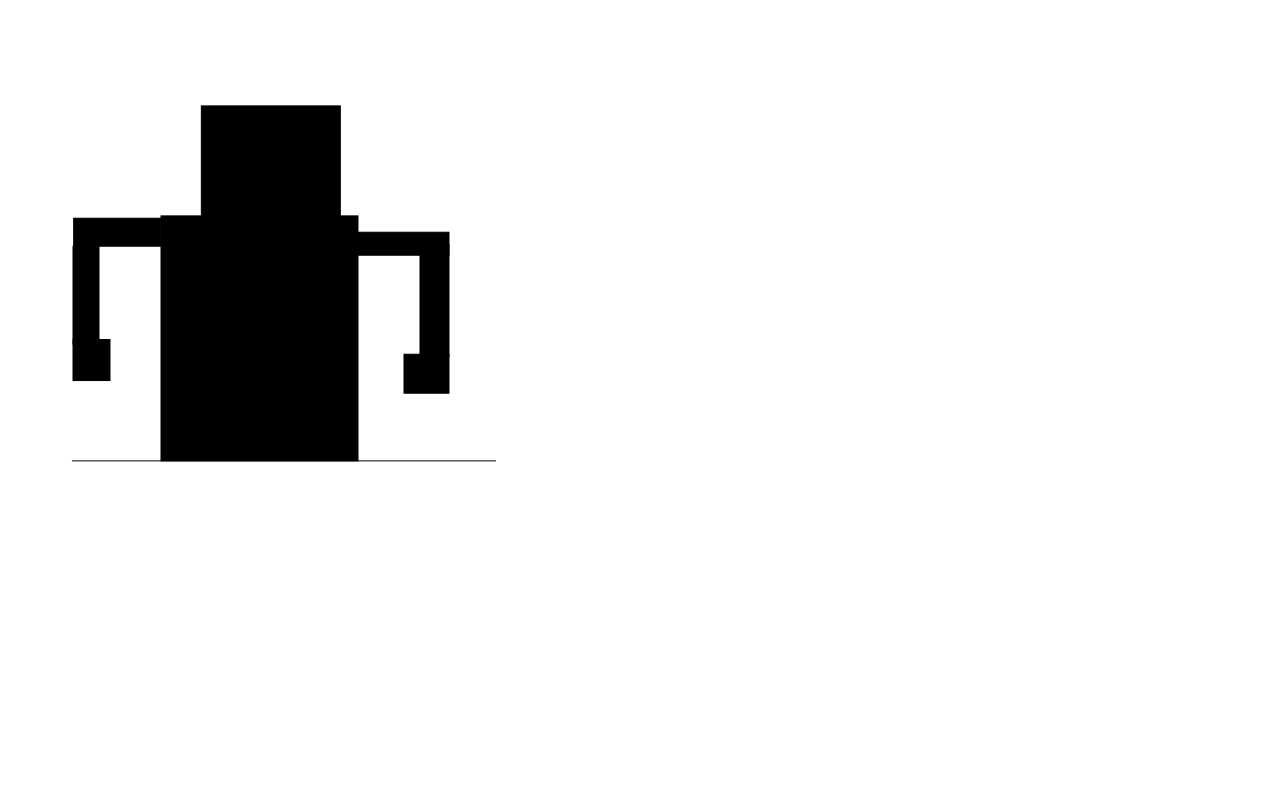
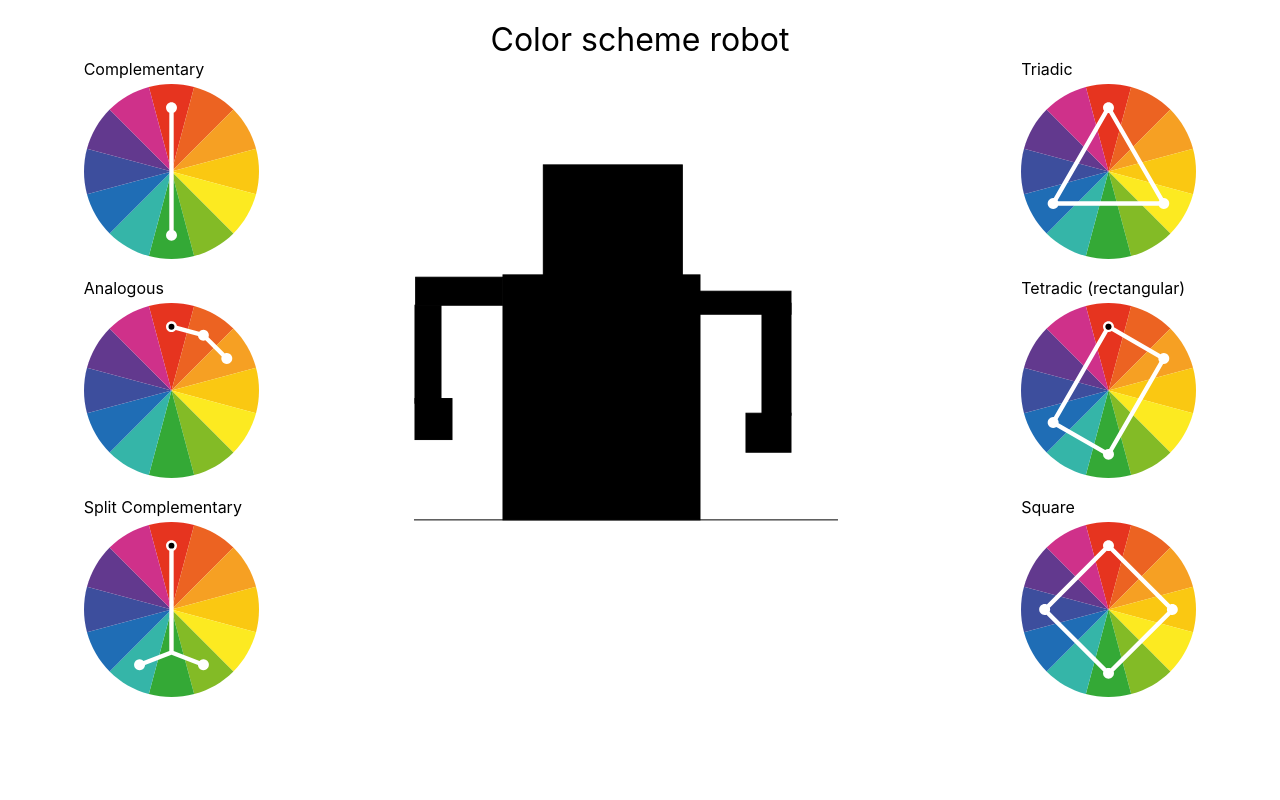
Before and after one commit to PayCra/color-robot, a React (Create React App) app: page / in a window 1280 px wide. Shown: the top 800 px of the page. Built offline with nearby package versions, Linux system fonts and the light colour scheme.

Commit message:
Distributed.

```diff
--- a/src/App.css
+++ b/src/App.css
@@ -1,36 +1,29 @@
-.App {
-    /*text-align: center;*/
+.Body {
+    /*display: flex;*/
+    /*align-items: center;*/
 }
 
-.Shape1 {
-    height: 50px;
-    width: 100px;
-    border-style: solid;
-    border-color: black;
-    border-width: 1px;
+.Container {
+    display: flex;
+    justify-content: space-evenly;
+    width: 100vw;
 }
 
-.Shape2 {
-    height: 30px;
-    width: 100px;
-    border-style: solid;
-    border-color: black;
-    border-width: 1px;
+.Title {
+    font-size: 32px;
+    text-align: center;
+    padding-top: 20px;
 }
 
-.Shape3 {
-    height: 10px;
-    width: 100px;
-    border-style: solid;
-    border-color: black;
-    border-width: 1px;
+.Set {
+    padding-top: 5px;
+    padding-bottom: 15px;
 }
 
 .Selected {
-    font-size: 110%;
-    color: darkblue;
+    font-weight: 600;
 }
 
 .SelectedWheel {
-    filter: drop-shadow(0px 0px 5px darkblue);
+    filter: drop-shadow(0px 0px 10px black);
 }
--- a/src/App.js
+++ b/src/App.js
@@ -1,7 +1,6 @@
 import React from 'react';
 import {Component} from 'react';
 import './App.css';
-// import Trial from "./Components/Trial";
 import Wheel from "./Components/Wheel";
 import Marker from "./Components/Marker";
 import Robot from "./Components/Robot";
@@ -12,6 +11,8 @@ class App extends Component {
         shapeColor2: "",
         shapeColor3: "",
         shapeColor4: "",
+        shapeColor5: "",
+        shapeColor6: "",
         complementaryMarker: 0,
         analogousMarker: 0,
         splitComplementaryMarker: 0,
@@ -26,9 +27,11 @@ class App extends Component {
         if (colorScheme === "Complementary") {
             this.setState({
                 shapeColor1: "color" + color,
-                shapeColor2: "color" + color,
-                shapeColor3: "color" + (color + 6) % 12,
-                shapeColor4: "color" + (color + 6) % 12,
+                shapeColor2: "color" + (color + 6) % 12,
+                shapeColor3: "color" + color,
+                shapeColor4: "color" + color,
+                shapeColor5: "color" + (color + 6) % 12,
+                shapeColor6: "color" + (color + 6) % 12,
                 complementaryMarker: color - 1,
                 selectedColorScheme: colorScheme
             })
@@ -38,6 +41,8 @@ class App extends Component {
                 shapeColor2: "color" + (color + 1) % 12,
                 shapeColor3: "color" + (color + 2) % 12,
                 shapeColor4: "color" + color,
+                shapeColor5: "color" + (color + 1) % 12,
+                shapeColor6: "color" + (color + 2) % 12,
                 analogousMarker: color - 1,
                 selectedColorScheme: colorScheme
             })
@@ -47,6 +52,8 @@ class App extends Component {
                 shapeColor2: "color" + (color + 5) % 12,
                 shapeColor3: "color" + (color + 7) % 12,
                 shapeColor4: "color" + color,
+                shapeColor5: "color" + (color + 5) % 12,
+                shapeColor6: "color" + (color + 7) % 12,
                 splitComplementaryMarker: color - 1,
                 selectedColorScheme: colorScheme
             })
@@ -56,15 +63,19 @@ class App extends Component {
                 shapeColor2: "color" + (color + 4) % 12,
                 shapeColor3: "color" + (color + 8) % 12,
                 shapeColor4: "color" + color,
+                shapeColor5: "color" + (color + 4) % 12,
+                shapeColor6: "color" + (color + 8) % 12,
                 triadicMarker: color - 1,
                 selectedColorScheme: colorScheme
             })
         } else if (colorScheme === "Tetradic") {
             this.setState({
                 shapeColor1: "color" + color,
-                shapeColor2: "color" + (color + 4) % 12,
+                shapeColor2: "color" + (color + 2) % 12,
                 shapeColor3: "color" + (color + 6) % 12,
-                shapeColor4: "color" + (color + 10) % 12,
+                shapeColor4: "color" + (color + 8) % 12,
+                shapeColor5: "color" + (color + 8) % 12,
+                shapeColor6: "color" + (color + 6) % 12,
                 tetradicMarker: color - 1,
                 selectedColorScheme: colorScheme
             })
@@ -74,6 +85,8 @@ class App extends Component {
                 shapeColor2: "color" + (color + 3) % 12,
                 shapeColor3: "color" + (color + 6) % 12,
                 shapeColor4: "color" + (color + 9) % 12,
+                shapeColor5: "color" + (color + 9) % 12,
+                shapeColor6: "color" + (color + 6) % 12,
                 squareMarker: color - 1,
                 selectedColorScheme: colorScheme
             })
@@ -82,48 +95,53 @@ class App extends Component {
 
     render() {
         return (
-            <div className="App">
+            <div className="Body">
+                <div className="Title">Color scheme robot</div>
+                <div className="Container">
+                <div>
+                    <span className={this.state.selectedColorScheme === "Complementary" ? "Selected" : ""}>Complementary</span>
+                    <div className="Set">
+                        <Marker rotation={this.state.complementaryMarker} colorScheme="Complementary"/>
+                        <Wheel selection={this.state.selectedColorScheme === "Complementary" ? "SelectedWheel" : ""} onClick={(color) => this.handleClick(color, "Complementary")}/>
+                    </div>
+                    <span className={this.state.selectedColorScheme === "Analogous" ? "Selected" : ""}>Analogous</span>
+                    <div className="Set">
+                        <Marker rotation={this.state.analogousMarker} colorScheme="Analogous"/>
+                        <Wheel selection={this.state.selectedColorScheme === "Analogous" ? "SelectedWheel" : ""} onClick={(color) => this.handleClick(color, "Analogous")}/>
+                    </div>
+                    <span className={this.state.selectedColorScheme === "SplitComplementary" ? "Selected" : ""}>Split Complementary</span>
+                    <div className="Set">
+                        <Marker rotation={this.state.splitComplementaryMarker} colorScheme="SplitComplementary"/>
+                        <Wheel selection={this.state.selectedColorScheme === "SplitComplementary" ? "SelectedWheel" : ""} onClick={(color) => this.handleClick(color, "SplitComplementary")}/>
+                    </div>
+                </div>
+                <div>
                 <Robot
                     shapeColor1={this.state.shapeColor1}
                     shapeColor2={this.state.shapeColor2}
                     shapeColor3={this.state.shapeColor3}
                     shapeColor4={this.state.shapeColor4}
+                    shapeColor5={this.state.shapeColor5}
+                    shapeColor6={this.state.shapeColor6}
                 />
-                {/*<Trial*/}
-                {/*    shapeColor1={this.state.shapeColor1}*/}
-                {/*    shapeColor2={this.state.shapeColor2}*/}
-                {/*    shapeColor3={this.state.shapeColor3}*/}
-                {/*    shapeColor4={this.state.shapeColor4}*/}
-                {/*/>*/}
-                <span className={this.state.selectedColorScheme === "Complementary" ? "Selected" : ""}>Complementary</span>
+                </div>
                 <div>
-                    <Marker rotation={this.state.complementaryMarker} colorScheme="Complementary"/>
-                    <Wheel selection={this.state.selectedColorScheme === "Complementary" ? "SelectedWheel" : ""} onClick={(color) => this.handleClick(color, "Complementary")}/>
-                </div>
-                <span className={this.state.selectedColorScheme === "Analogous" ? "Selected" : ""}>Analogous</span>
-                <div>
-                    <Marker rotation={this.state.analogousMarker} colorScheme="Analogous"/>
-                    <Wheel selection={this.state.selectedColorScheme === "Analogous" ? "SelectedWheel" : ""} onClick={(color) => this.handleClick(color, "Analogous")}/>
-                </div>
-                <span className={this.state.selectedColorScheme === "SplitComplementary" ? "Selected" : ""}>Split Complementary</span>
-                <div>
-                    <Marker rotation={this.state.splitComplementaryMarker} colorScheme="SplitComplementary"/>
-                    <Wheel selection={this.state.selectedColorScheme === "SplitComplementary" ? "SelectedWheel" : ""} onClick={(color) => this.handleClick(color, "SplitComplementary")}/>
-                </div>
                 <span className={this.state.selectedColorScheme === "Triadic" ? "Selected" : ""}>Triadic</span>
-                <div>
+                <div className="Set">
                     <Marker rotation={this.state.triadicMarker} colorScheme="Triadic"/>
                     <Wheel selection={this.state.selectedColorScheme === "Triadic" ? "SelectedWheel" : ""} onClick={(color) => this.handleClick(color, "Triadic")}/>
                 </div>
                 <span className={this.state.selectedColorScheme === "Tetradic" ? "Selected" : ""}>Tetradic (rectangular)</span>
-                <div>
+                <div className="Set">
                     <Marker rotation={this.state.tetradicMarker} colorScheme="Tetradic"/>
                     <Wheel selection={this.state.selectedColorScheme === "Tetradic" ? "SelectedWheel" : ""} onClick={(color) => this.handleClick(color, "Tetradic")}/>
                 </div>
                 <span className={this.state.selectedColorScheme === "Square" ? "Selected" : ""}>Square</span>
-                <div>
+                <div className="Set">
                     <Marker rotation={this.state.squareMarker} colorScheme="Square"/>
                     <Wheel selection={this.state.selectedColorScheme === "Square" ? "SelectedWheel" : ""} onClick={(color) => this.handleClick(color, "Square")}/>
+                </div>
+                </div>
                 </div>
             </div>
         );
--- a/src/Components/Robot.js
+++ b/src/Components/Robot.js
@@ -4,7 +4,7 @@ function Robot (props) {
     return (
         <svg width="595.28px" height="841.89px" viewBox="0 0 595.28 841.89">
 
-            <g className={props.shapeColor1} id="arms-body-head">
+            <g className={props.shapeColor1} id="hands-body-head">
                 <rect x="201.334" y="105.89" display="inline" stroke="#000000" width="139" height="111"/>
                 <rect x="161" y="215.89" display="inline" stroke="#000000" width="197" height="245"/>
                 <rect x="73" y="339.557" display="inline" stroke="#000000" width="37" height="41"/>
@@ -12,14 +12,14 @@ function Robot (props) {
                 <line display="inline" fill="none" stroke="#000000" x1="72" y1="460.89" x2="496" y2="460.89"/>
             </g>
 
-            <g className={props.shapeColor2} id="eyes-mouth-outer">
+            <g className={props.shapeColor2} id="eyes-mouth-outer-chamber">
                 <rect x="223" y="120.89" display="inline" stroke="#000000" width="27" height="24"/>
                 <rect x="285.5" y="119.89" display="inline" stroke="#000000" width="27" height="24"/>
                 <rect x="231.5" y="173.89" display="inline" stroke="#000000" width="71" height="22.5"/>
                 <rect x="223.002" y="338.219" display="inline" stroke="#000000" width="88" height="71.333"/>
             </g>
 
-            <g className={props.shapeColor3} id="arms-inner">
+            <g className={props.shapeColor3} id="arms-inner-chamber">
                 <rect x="349" y="232.224" display="inline" stroke="#000000" width="100" height="23"/>
                 <rect x="73.667" y="218.223" display="inline" stroke="#000000" width="87" height="28"/>
                 <rect x="73" y="246.223" display="inline" stroke="#000000" width="26" height="98"/>
@@ -38,12 +38,12 @@ function Robot (props) {
                 <rect x="292" y="188.89" display="inline" stroke="#000000" width="6" height="7.5"/>
             </g>
 
-            <g className={props.shapeColor4} id="right-top-left">
+            <g className={props.shapeColor5} id="right-top-left-chambers">
                 <rect x="293.002" y="263.552" display="inline" stroke="#000000" width="29.333" height="34.667"/>
                 <rect x="202.335" y="261.552" display="inline" stroke="#000000" width="16.667" height="14"/>
             </g>
 
-            <g className={props.shapeColor3} id="bottom-left">
+            <g className={props.shapeColor6} id="bottom-left-chamber">
                 <rect x="205.668" y="284.886" display="inline" stroke="#000000" width="15.333" height="16.667"/>
             </g>
         </svg>
```
Also changed, not shown: src/Components/Trial.js (deleted, +0 -16 lines).
